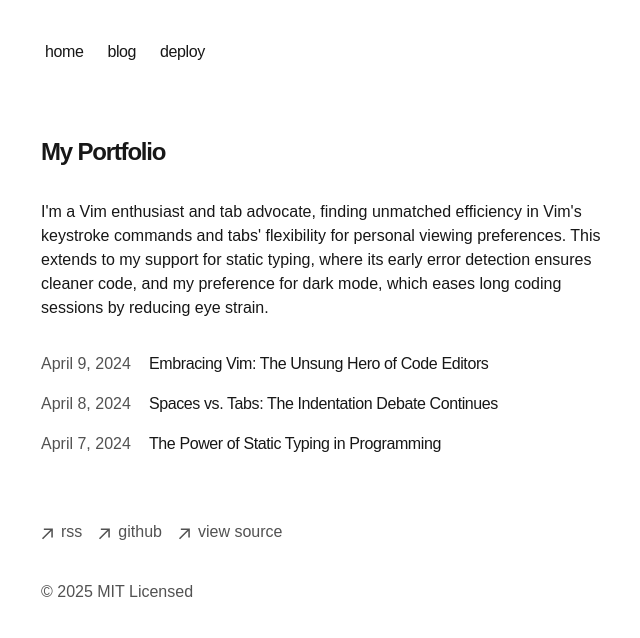
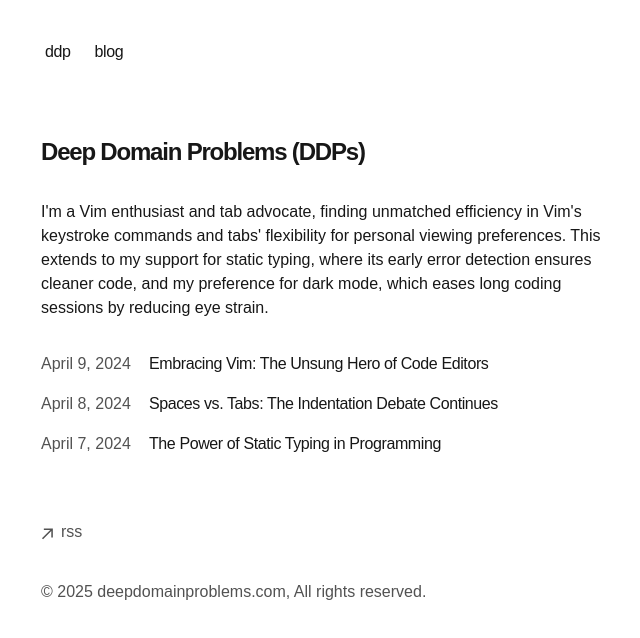
Before and after one commit to deepdomainproblems/deepdomainproblems.github.io, a Next.js app: page / in a window 1280 px wide. Shown: the top 638 px of the page, without its empty margins (311-951 px from the left). Built offline with nearby package versions, Linux system fonts and the light colour scheme.

Commit message:
Update page title and footer; change branding to Deep Domain Problems and update copyright notice

```diff
--- a/src/app/page.tsx
+++ b/src/app/page.tsx
@@ -4,7 +4,7 @@ export default function Page() {
   return (
     <section>
       <h1 className="mb-8 text-2xl font-semibold tracking-tighter">
-        My Portfolio
+        Deep Domain Problems (DDPs)
       </h1>
       <p className="mb-4">
         {`I'm a Vim enthusiast and tab advocate, finding unmatched efficiency in
--- a/src/components/footer.tsx
+++ b/src/components/footer.tsx
@@ -12,7 +12,7 @@ function ArrowIcon() {
         fill="currentColor"
       />
     </svg>
-  )
+  );
 }
 
 export default function Footer() {
@@ -30,7 +30,7 @@ export default function Footer() {
             <p className="ml-2 h-7">rss</p>
           </a>
         </li>
-        <li>
+        {/* <li>
           <a
             className="flex items-center transition-all hover:text-neutral-800 dark:hover:text-neutral-100"
             rel="noopener noreferrer"
@@ -51,11 +51,12 @@ export default function Footer() {
             <ArrowIcon />
             <p className="ml-2 h-7">view source</p>
           </a>
-        </li>
+        </li> */}
       </ul>
       <p className="mt-8 text-neutral-600 dark:text-neutral-300">
-        © {new Date().getFullYear()} MIT Licensed
+        © {new Date().getFullYear()} deepdomainproblems.com, All rights
+        reserved.
       </p>
     </footer>
-  )
+  );
 }
--- a/src/components/nav.tsx
+++ b/src/components/nav.tsx
@@ -1,16 +1,16 @@
-import Link from 'next/link'
+import Link from "next/link";
 
 const navItems = {
-  '/': {
-    name: 'home',
+  "/": {
+    name: "ddp",
   },
-  '/blog': {
-    name: 'blog',
+  "/blog": {
+    name: "blog",
   },
-  'https://vercel.com/templates/next.js/portfolio-starter-kit': {
-    name: 'deploy',
-  },
-}
+  // 'https://vercel.com/templates/next.js/portfolio-starter-kit': {
+  //   name: 'deploy',
+  // },
+};
 
 export function Navbar() {
   return (
@@ -30,11 +30,11 @@ export function Navbar() {
                 >
                   {name}
                 </Link>
-              )
+              );
             })}
           </div>
         </nav>
       </div>
     </aside>
-  )
+  );
 }
```
